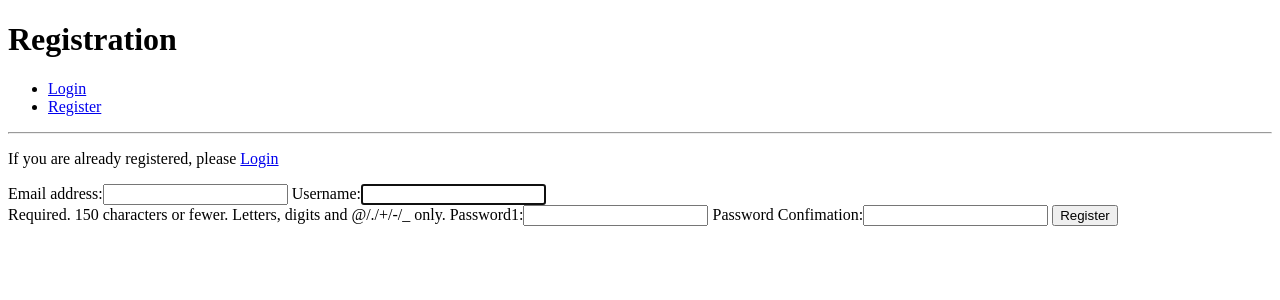
After one commit to EvaBroberg/django-authentication, a Django app: page /accounts/register/ in a window 1280 px wide. The commit adds this page. Shown: the top 300 px of the page. Run offline with Django 3.2, Linux system fonts and the light colour scheme.

Commit message:
added user registration form

```diff
--- a/accounts/forms.py
+++ b/accounts/forms.py
@@ -1,7 +1,20 @@
 from django import forms
+from django.contrib.auth.models import User
+from django.contrib.auth.forms import UserCreationForm
+from django.core.exceptions import ValidationError
 
 class UserLoginForm(forms.Form):
     """Form to be used to log users in"""
 
     username = forms.CharField()
     password = forms.CharField(widget=forms.PasswordInput)
+
+class UserRegistrationForm(UserCreationForm):
+    """Form to be used to register users"""
+
+    password1 = forms.CharField(widget=forms.PasswordInput)
+    password2 = forms.CharField(label='Password Confimation', widget=forms.PasswordInput)
+
+    class Meta:
+        model = User
+        fields = ['email', 'username', 'password1', 'password2']
--- a/accounts/templates/base.html
+++ b/accounts/templates/base.html
@@ -15,7 +15,7 @@
                 <li><a href="#">Profile</a></li>
             {%else%}
                 <li><a href="{% url 'login' %}">Login</a></li>
-                <li><a href="#">Register</a></li>
+                <li><a href="{% url 'registration' %}">Register</a></li>
             {% endif %}
         </ul>
     </nav>
--- /dev/null
+++ b/accounts/templates/registration.html
@@ -0,0 +1,15 @@
+{% extends 'base.html' %}
+
+{% block page_title %}Registration{% endblock %}
+
+{% block page_heading %}Registration{% endblock %}
+
+{% block content %}
+<p>If you are already registered, please <a href="{% url 'login' %}">Login</a></p>
+
+<form method="POST">
+    {% csrf_token %}
+    {{ registration_form }}
+    <button type="submit">Register</button>
+</form>
+{% endblock %}
--- a/accounts/views.py
+++ b/accounts/views.py
@@ -1,11 +1,13 @@
 from django.shortcuts import render, redirect, reverse
 from django.contrib import auth, messages
-from accounts.forms import UserLoginForm
+from django.contrib.auth.decorators import login_required
+from accounts.forms import UserLoginForm, UserRegistrationForm
 
 def index(request):
     """Return the index.html file"""
     return render(request, 'index.html')
 
+@login_required
 def logout(request):
     """Log the user out"""
     auth.logout(request)
@@ -14,12 +16,15 @@ def logout(request):
 
 def login(request):
     """Return a login page"""
+    if request.user.is_authenticated:
+        return redirect(reverse('index'))
     if request.method == 'POST':
         login_form = UserLoginForm(request.POST)
 
         if login_form.is_valid():
             user = auth.authenticate(username=request.POST['username'],password=request.POST['password'])
             messages.success(request, 'You have successfully logged in')
+            return redirect(reverse('index'))
 
             if user:
                 auth.login(user=user, request=request)
@@ -29,3 +34,8 @@ def login(request):
     else:
         login_form = UserLoginForm()
     return render(request, 'login.html', {'login_form': login_form})
+
+def registration(request):
+    """Render the registration form"""
+    registration_form = UserRegistrationForm()
+    return render(request, 'registration.html', {'registration_form': registration_form})
--- a/django_auth/urls.py
+++ b/django_auth/urls.py
@@ -15,11 +15,12 @@ Including another URLconf
 """
 from django.conf.urls import url
 from django.contrib import admin
-from accounts.views import index, logout, login
+from accounts.views import index, logout, login, registration
 
 urlpatterns = [
     url(r'^admin/', admin.site.urls),
     url(r'^$',index, name='index'),
     url(r'^accounts/logout/$',logout, name="logout"),
     url(r'^accounts/login/$',login, name="login"),
+     url(r'^accounts/register/$',registration, name="registration"),
 ]
```
Also changed, not shown: db.sqlite3.
